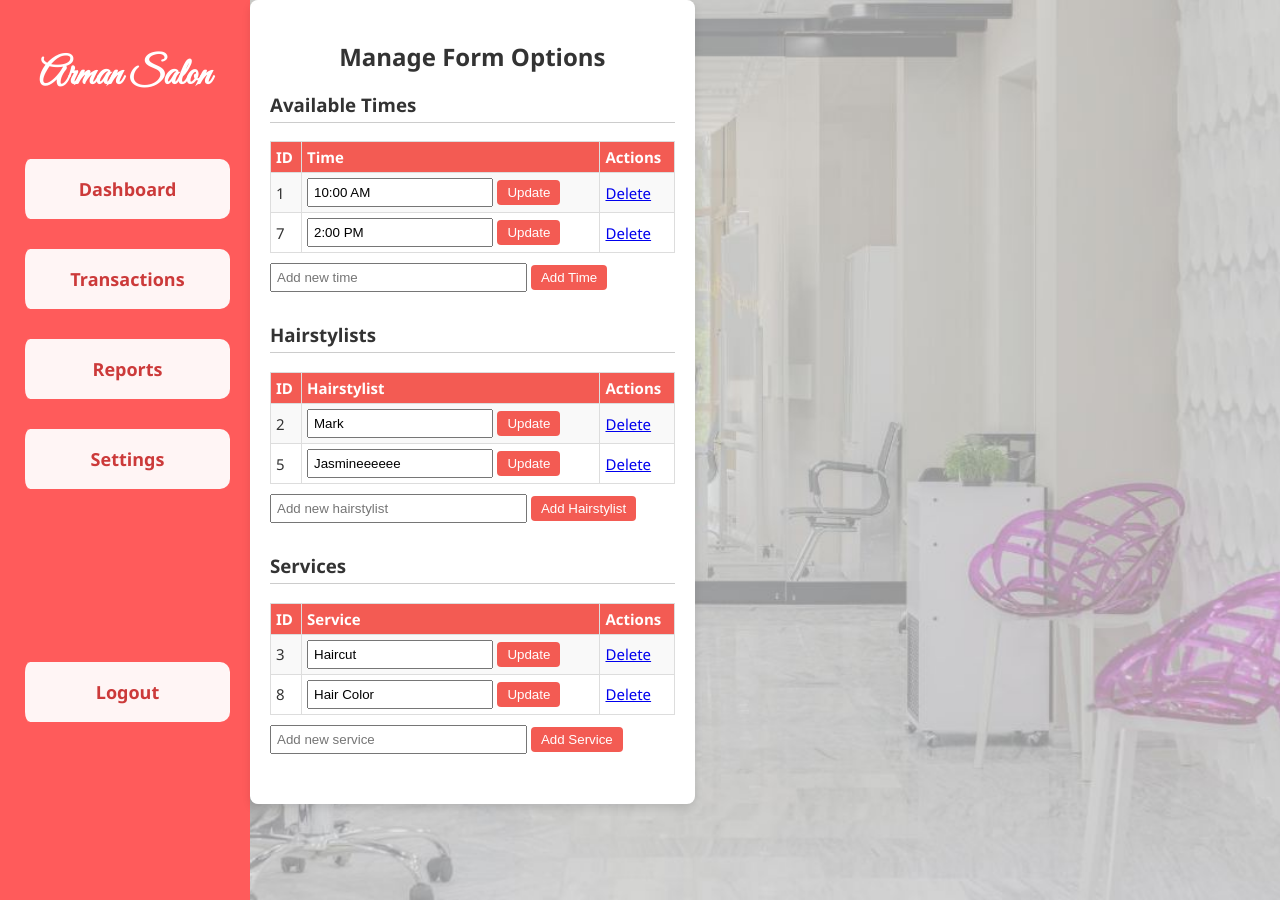
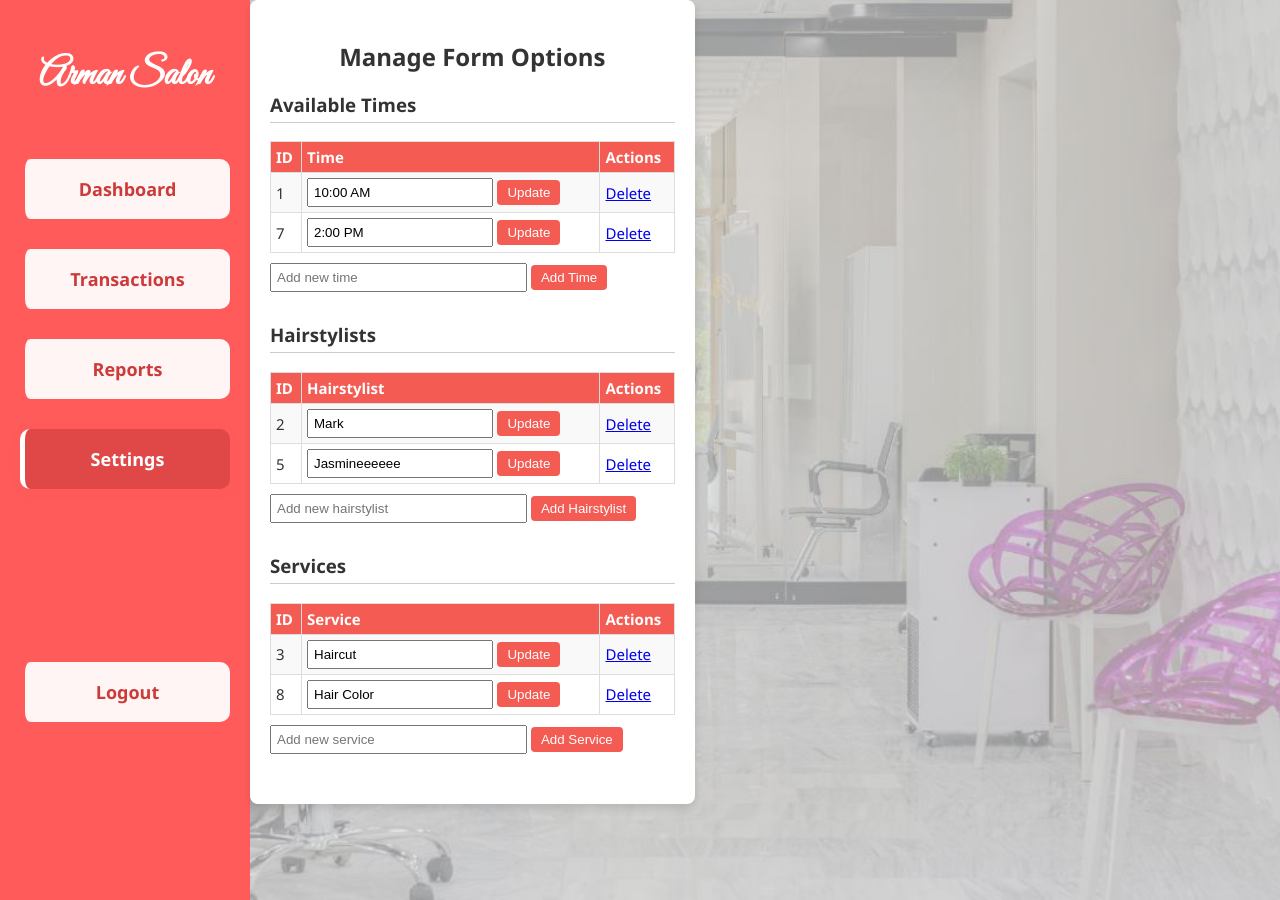
Before and after one commit to Mark-Angelo-S-Bautista/hanggang_summary, a PHP site: page /settings.php in a window 1280 px wide. Run offline with PHP 8.4, Linux system fonts and the light colour scheme; the visitor is signed in with stand-in values (Sample User, id 1); data comes from the database, SQL or seed files in the repository.

Commit message:
daming nangyare, joke yung sa sidebar lang pag active hehe

```diff
--- a/reports.php
+++ b/reports.php
@@ -105,9 +105,9 @@ try {
     <meta charset="UTF-8">
     <meta name="viewport" content="width=device-width, initial-scale=1.0">
     <title>Reports - Arman Salon</title>
+    <link rel="stylesheet" href="styles/reports_styles.css">
     <link href="https://fonts.googleapis.com/css2?family=Great+Vibes&display=swap" rel="stylesheet">
     <link rel="stylesheet" href="https://cdn.jsdelivr.net/npm/flatpickr/dist/flatpickr.min.css">
-    <link rel="stylesheet" href="styles/reports_styles.css">
     <script>
         document.addEventListener("DOMContentLoaded", function() {
             var logoutBtn = document.getElementById('logoutBtn');
@@ -157,7 +157,7 @@ try {
                 <h2 class="as-heading">Arman Salon</h2>
                 <a href="dashboard.php">Dashboard</a>
                 <a href="info_man.php">Transactions</a>
-                <a href="reports.php">Reports</a>
+                <a href="reports.php" class="active">Reports</a>
                 <a href="settings.php">Settings</a>
             </div>
             <div class="logout-link">
--- a/settings.php
+++ b/settings.php
@@ -63,10 +63,10 @@ $servicesOptions = getOptions($pdo, 'services');
     <meta charset="UTF-8">
     <meta name="viewport" content="width=device-width, initial-scale=1.0">
     <title>Settings - Arman Salon</title>
+    <link rel="stylesheet" href="styles/reports_styles.css">
     <link href="https://fonts.googleapis.com/css2?family=Great+Vibes&display=swap" rel="stylesheet">
     <!-- Using Flatpickr stylesheet if needed -->
     <link rel="stylesheet" href="https://cdn.jsdelivr.net/npm/flatpickr/dist/flatpickr.min.css">
-    <link rel="stylesheet" href="styles/reports_styles.css">
     <style>
         /* Styles for the settings CRUD interface */
         .settings_form_container {
@@ -149,6 +149,14 @@ $servicesOptions = getOptions($pdo, 'services');
             font-weight: bold;
             cursor: pointer;
         }
+        .sidebar a.active {
+            background-color: #e04848; /* Darker red for active */
+            color: #fff;
+            border-left: 5px solid #fff;
+            font-weight: bold;
+            box-shadow: 0 2px 8px rgba(255,91,91,0.15); /* Optional: subtle shadow */
+            transition: background 0.2s;
+        }
     </style>
     <script>
         document.addEventListener("DOMContentLoaded", function() {
@@ -196,7 +204,7 @@ $servicesOptions = getOptions($pdo, 'services');
                 <a href="dashboard.php">Dashboard</a>
                 <a href="info_man.php">Transactions</a>
                 <a href="reports.php">Reports</a>
-                <a href="settings.php">Settings</a>
+                <a href="settings.php" class="active">Settings</a>
             </div>
             <div class="logout-link">
                 <a href="log_out.php" id="logoutBtn">Logout</a>
--- a/styles/reports_styles.css
+++ b/styles/reports_styles.css
@@ -61,6 +61,14 @@ body {
 }
 .sidebar a:hover {
   background-color: #f1c0c0;
+}
+.sidebar a.active {
+  background-color: #e04848; /* Darker red for active */
+  color: #fff;
+  border-left: 5px solid #fff;
+  font-weight: bold;
+  box-shadow: 0 2px 8px rgba(255,91,91,0.15); /* Optional: subtle shadow */
+  transition: background 0.2s;
 }
 .logout-link {
   margin-bottom: 40px;
```
Also changed, not shown: dashboard.php (+10 -1 lines), info_man.php (+3 -2 lines), styles/info_man.css (+29 -46 lines).
